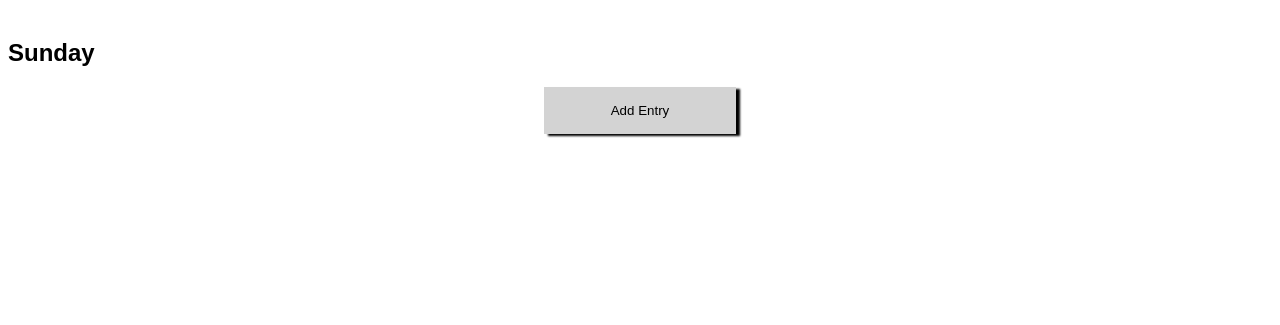
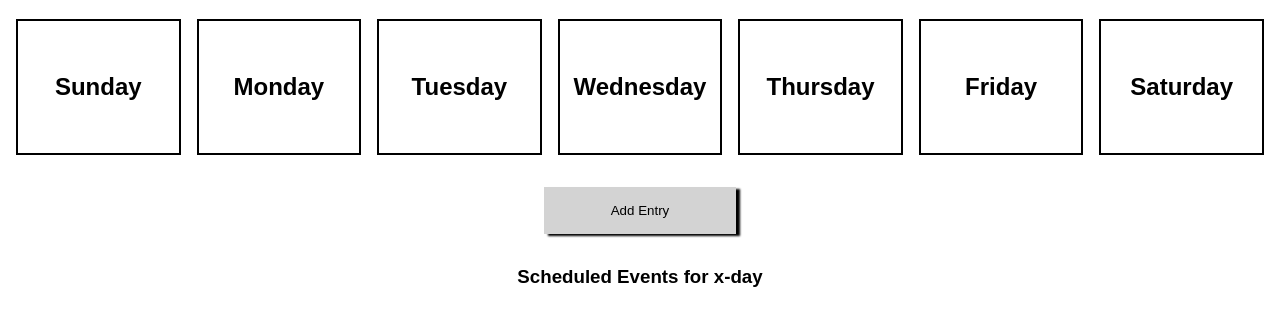
Before and after one commit to ry-zhao/week-planner, a plain HTML site: page index.html in a window 1280 px wide. Shown: the part 61-386 px from the top of the page. Drawn offline with Linux system fonts and the light colour scheme.

Commit message:
In progress.

```diff
--- a/index.html
+++ b/index.html
@@ -60,16 +60,47 @@
     </div>
   </div>
   <h1>Weekly Planner</h1>
-  <div class="row">
-    <div class="column_seventh">
-      <div class="boxDayOfWeek">
+  <div class="row justify-space-between margin-bottom-2rem">
+    <div class="col-one-seventh">
+      <div class="day-box">
         <h2>Sunday</h2>
       </div>
     </div>
+    <div class="col-one-seventh">
+      <div class="day-box">
+        <h2>Monday</h2>
+      </div>
+    </div>
+    <div class="col-one-seventh">
+      <div class="day-box">
+        <h2>Tuesday</h2>
+      </div>
+    </div>
+    <div class="col-one-seventh">
+      <div class="day-box">
+        <h2>Wednesday</h2>
+      </div>
+    </div>
+    <div class="col-one-seventh">
+      <div class="day-box">
+        <h2>Thursday</h2>
+      </div>
+    </div>
+    <div class="col-one-seventh">
+      <div class="day-box">
+        <h2>Friday</h2>
+      </div>
+    </div>
+    <div class="col-one-seventh">
+      <div class="day-box">
+        <h2>Saturday</h2>
+      </div>
+    </div>
   </div>
-  <div class="row">
+  <div class="row margin-bottom-2rem">
     <button id="addEntry">Add Entry</button>
   </div>
+  <h3>Scheduled Events for x-day</h3>
 
   <script src="main.js"></script>
 </body>
--- a/styles.css
+++ b/styles.css
@@ -2,7 +2,11 @@ body {
   font-family: sans-serif;
 }
 
-  h1 {
+h1 {
+  text-align: center;
+}
+
+h3 {
   text-align: center;
 }
 
@@ -66,6 +70,10 @@ button:hover {
   justify-content: flex-end;
 }
 
+.justify-space-between {
+  justify-content: space-between;
+}
+
 .description {
   width: 100%;
   height: 8rem;
@@ -74,6 +82,23 @@ button:hover {
 
 .option-margin {
   margin-left: 1rem;
+}
+
+.day-box {
+  border: 2px solid black;
+  text-align: center;
+  margin-left: 0.5rem;
+  margin-right: 0.5rem;
+  padding-top: 2rem;
+  padding-bottom: 2rem;
+}
+
+.day-box:hover {
+  background-color: lightgray;
+}
+
+.margin-bottom-2rem {
+  margin-bottom: 2rem;
 }
 
 #addEntry {
```
